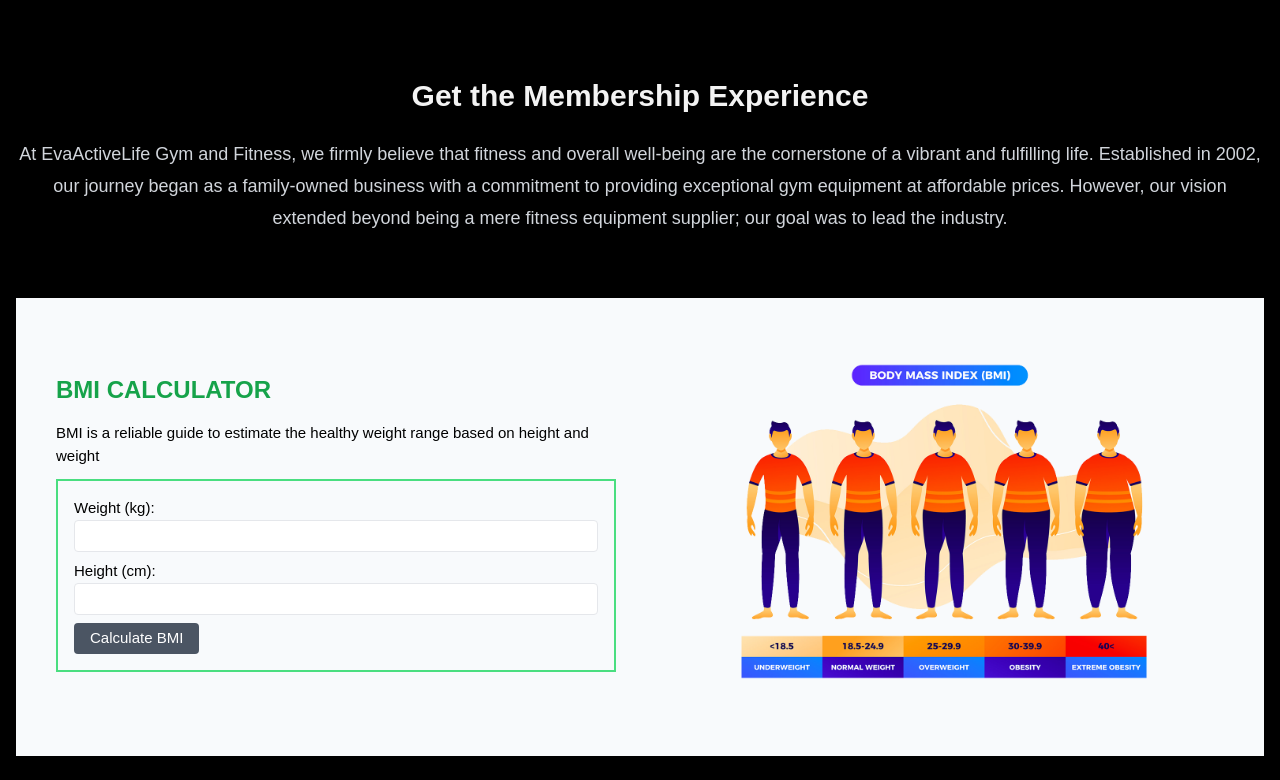
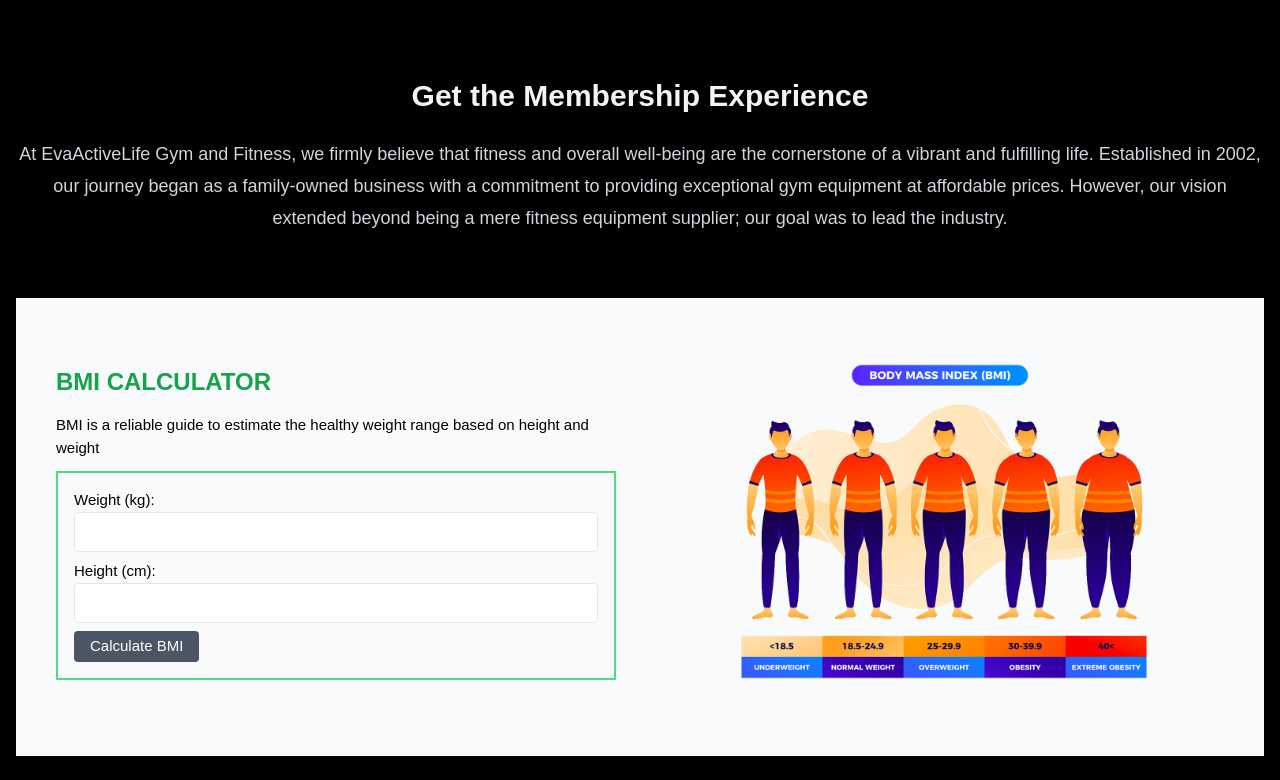
Before and after one commit to paulynson/evaactivelife_gym_and_fitness, a React (Vite) app: page /membership in a window 1280 px wide. Shown: the part 681-1461 px from the top of the page. Built offline with nearby package versions, Linux system fonts and the light colour scheme; the HTML template or start-up script is replaced by a standard one.

Commit message:
updated teh bmi input

```diff
--- a/src/features/pages/membership/Membership.jsx
+++ b/src/features/pages/membership/Membership.jsx
@@ -100,7 +100,7 @@ const Membership = () => {
             <div className="mb-2">
               <label className="block font-medium">Weight (kg):</label>
               <input
-                className="border rounded px-2 py-1 w-full"
+                className="border rounded px-3 py-2 w-full"
                 type="number"
                 value={weight}
                 onChange={(e) => setWeight(e.target.value)}
@@ -109,7 +109,7 @@ const Membership = () => {
             <div className="mb-2">
               <label className="block font-medium">Height (cm):</label>
               <input
-                className="border rounded px-2 py-1 w-full"
+                className="border rounded px-3 py-2 w-full"
                 type="number"
                 value={height}
                 onChange={(e) => setHeight(e.target.value)}
```
